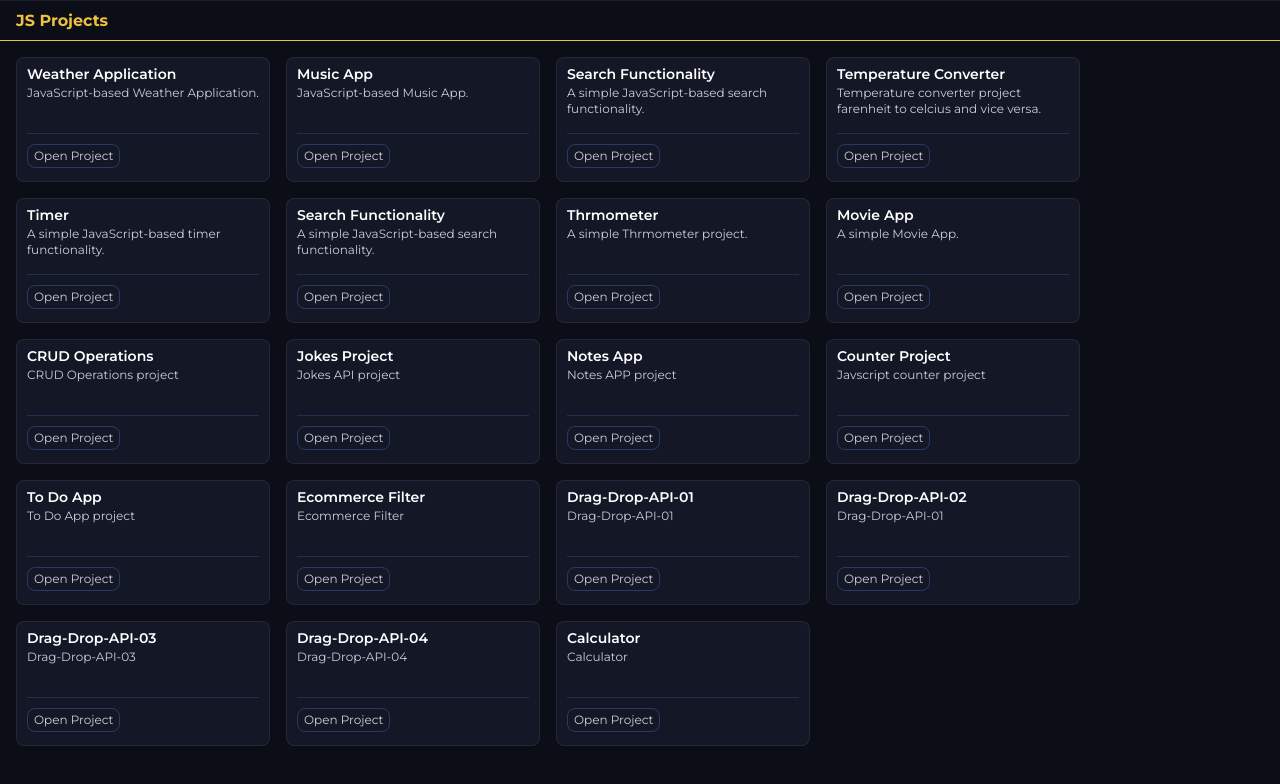
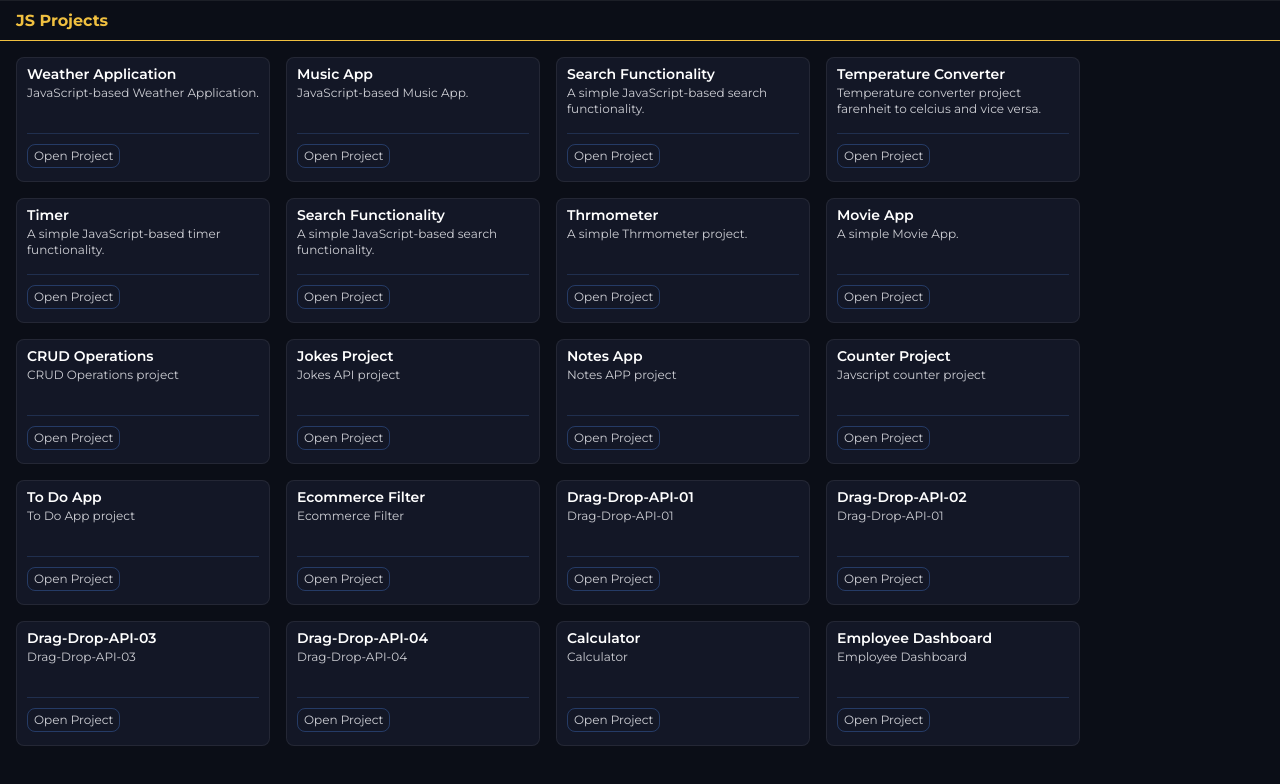
Before and after one commit to 1000demo/jsdemo, a plain HTML site: page index.html in a window 1280 px wide. Drawn offline with Linux system fonts and the light colour scheme.

Commit message:
Update index.html

```diff
--- a/index.html
+++ b/index.html
@@ -323,6 +323,17 @@
             <a href="https://1000demo.github.io/jsdemo/calculator.html" target="_blank">Open Project</a>
          </div>
       </div>
+      <div class="repo">
+         <div class="repo-name">
+            <a href="#" target="_blank">Employee Dashboard</a>
+         </div>
+         <div class="repo-desc">
+           Employee Dashboard
+         </div>
+         <div class="repo-link">
+            <a href="https://1000demo.github.io/jsdemo/employeedashboard.html" target="_blank">Open Project</a>
+         </div>
+      </div>
    </div>
 </body>
 
```
